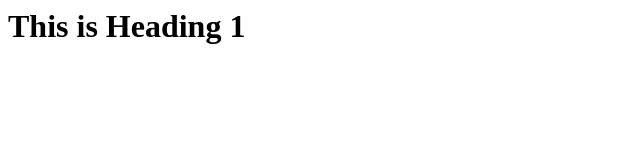
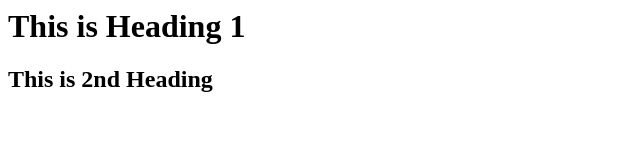
Before and after one commit to mohansaivarun/git-test, a plain HTML site: page index.html in a window 1280 px wide. Shown: the whole page, without its empty margins (0-640 px from the left). Drawn offline with Linux system fonts and the light colour scheme.

Commit message:
Second Commit

```diff
--- a/index.html
+++ b/index.html
@@ -8,6 +8,7 @@
 
 <body>
     <h1>This is Heading 1</h1>
+    <h2>This is 2nd Heading</h2>
 </body>
 
 </html>
```
